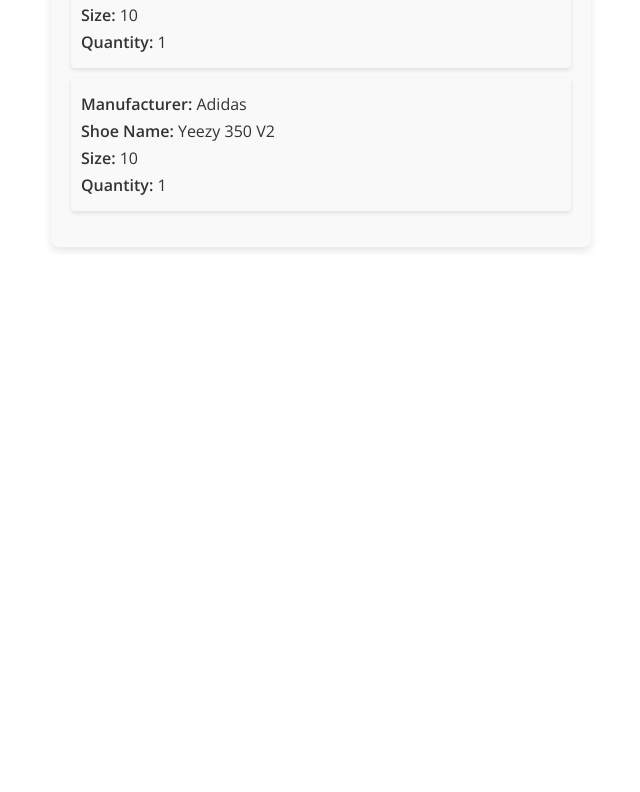
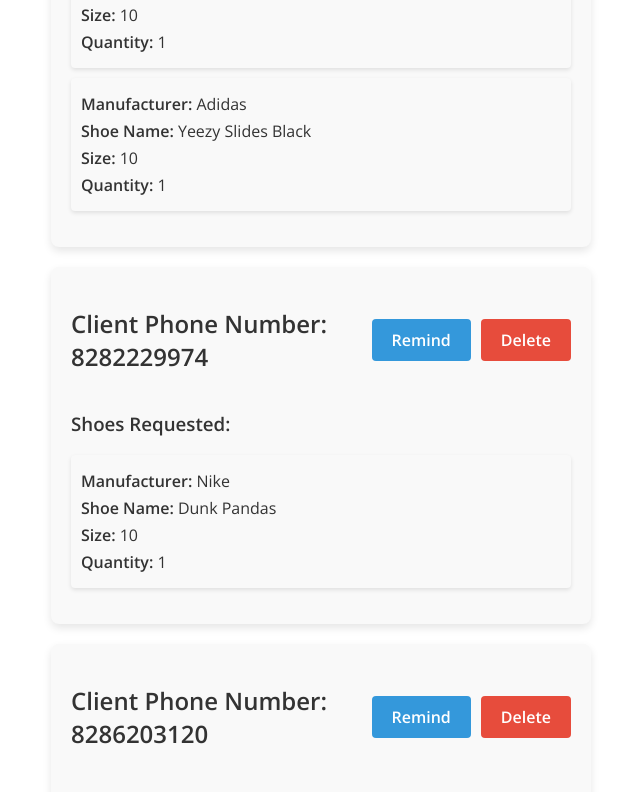
Before and after one commit to jonangeles-sanchez/SMS-Alert-System, an Angular app: page /requests in a window 1280 px wide. Shown: the part 1364-2156 px from the top of the page, without its empty margins (319-959 px from the left). Before the commit the page ends 1619 px from the top, so only its background shows below. Built offline with nearby package versions, Linux system fonts and the light colour scheme.

Commit message:
Implement remind

```diff
--- a/src/app/app.module.ts
+++ b/src/app/app.module.ts
@@ -2,6 +2,7 @@
 import { BrowserModule } from '@angular/platform-browser';
 import { FormsModule } from '@angular/forms';
 import { BrowserAnimationsModule } from '@angular/platform-browser/animations'; // Add this line
+import { HttpClientModule } from '@angular/common/http';
 
 import { AppRoutingModule } from './app-routing.module';
 import { AppComponent } from './app.component';
@@ -31,6 +32,7 @@
     AppRoutingModule,
     FormsModule,
     BrowserAnimationsModule,
+    HttpClientModule,
   ],
   providers: [],
   bootstrap: [AppComponent],
--- a/src/app/components/view-requests/view-requests.component.ts
+++ b/src/app/components/view-requests/view-requests.component.ts
@@ -1,5 +1,6 @@
 import { Component } from '@angular/core';
 import { ShoeRequest } from '../../ShoeRequest';
+import { ShoeRequestServiceService } from '../../services/shoe-request-service.service';
 
 interface Request {
   phoneNumber: string;
@@ -15,7 +16,7 @@
 export class ViewRequestsComponent {
   requests: Request[] = [
     {
-      phoneNumber: '1234567890',
+      phoneNumber: '8282758982',
       shoes: [
         {
           manufacturer: 'Nike',
@@ -33,7 +34,7 @@
       reminded: false,
     },
     {
-      phoneNumber: '0987654321',
+      phoneNumber: '8282908765',
       shoes: [
         {
           manufacturer: 'Jordan',
@@ -51,7 +52,7 @@
       reminded: false,
     },
     {
-      phoneNumber: '1231231234',
+      phoneNumber: '8287671042',
       shoes: [
         {
           manufacturer: 'Adidas',
@@ -61,7 +62,31 @@
         },
         {
           manufacturer: 'Adidas',
-          shoeName: 'Yeezy 350 V2',
+          shoeName: 'Yeezy Slides Black',
+          shoeSize: 10,
+          shoeQuantity: 1,
+        },
+      ],
+      reminded: false,
+    },
+    {
+      phoneNumber: '8282229974',
+      shoes: [
+        {
+          manufacturer: 'Nike',
+          shoeName: 'Dunk Pandas',
+          shoeSize: 10,
+          shoeQuantity: 1,
+        },
+      ],
+      reminded: false,
+    },
+    {
+      phoneNumber: '8286203120',
+      shoes: [
+        {
+          manufacturer: 'Nike',
+          shoeName: 'Dunk SB Jarritos',
           shoeSize: 10,
           shoeQuantity: 1,
         },
@@ -70,7 +95,12 @@
     },
   ];
 
+  constructor(private shoeRequestService: ShoeRequestServiceService) {}
+
   remind(request: Request): void {
+    this.shoeRequestService
+      .sendNotification(request.phoneNumber, 'in_stock')
+      .subscribe();
     request.reminded = true;
   }
 
--- a/src/environments/environment.ts
+++ b/src/environments/environment.ts
@@ -1,4 +1,5 @@
 export const environment = {
   production: false,
-  apiUrl: 'http://localhost:3000',
+  apiUrl: 'http://localhost:5242/api/v1/alert',
+  twilioUrl: 'http://localhost:5242/api/v1/notify',
 };
```
Also changed, not shown: src/app/ShoeRequestEntry.ts (added, +7 -0 lines), 1 other file (tests, documents, lock files or other folders).
